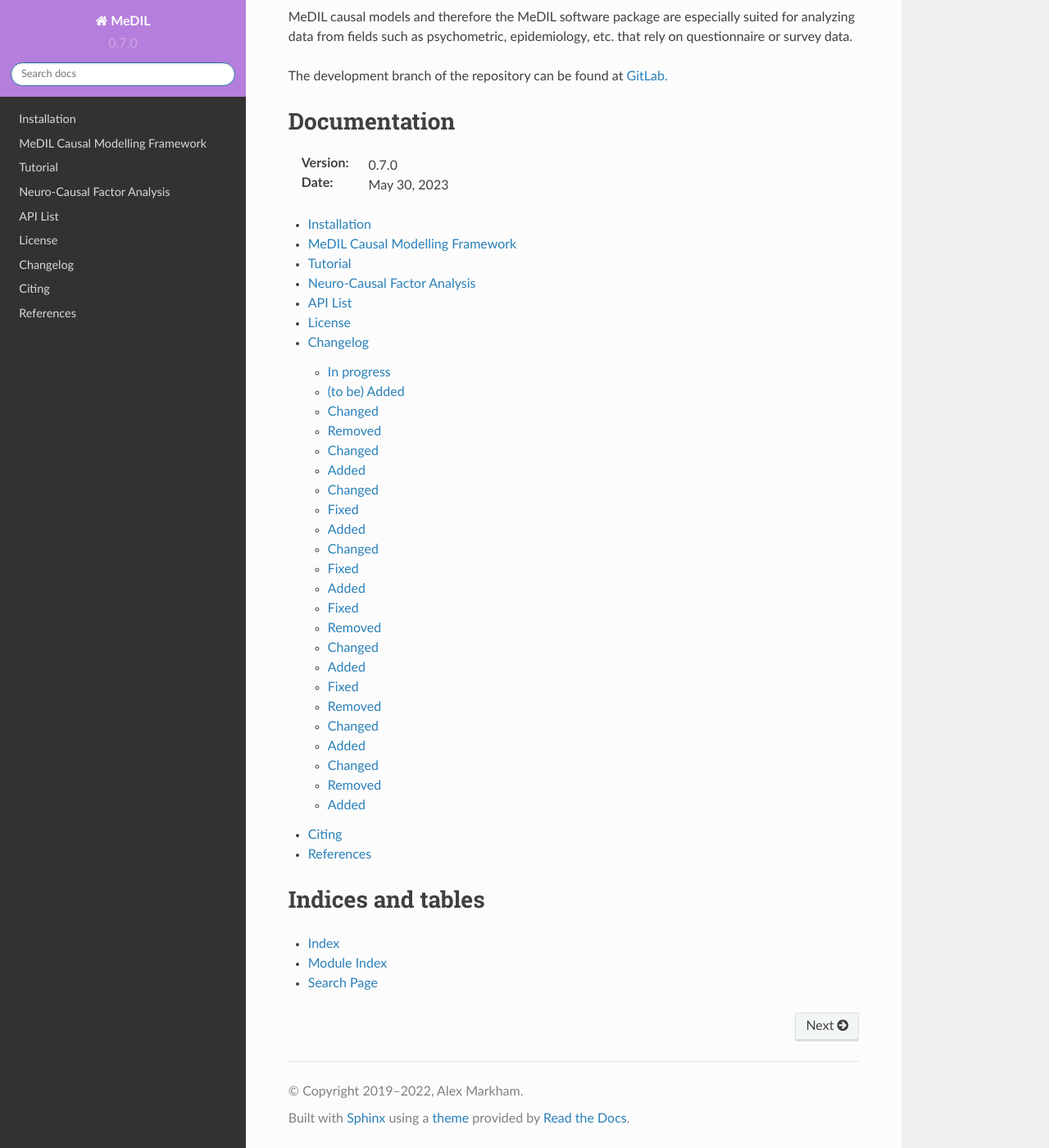
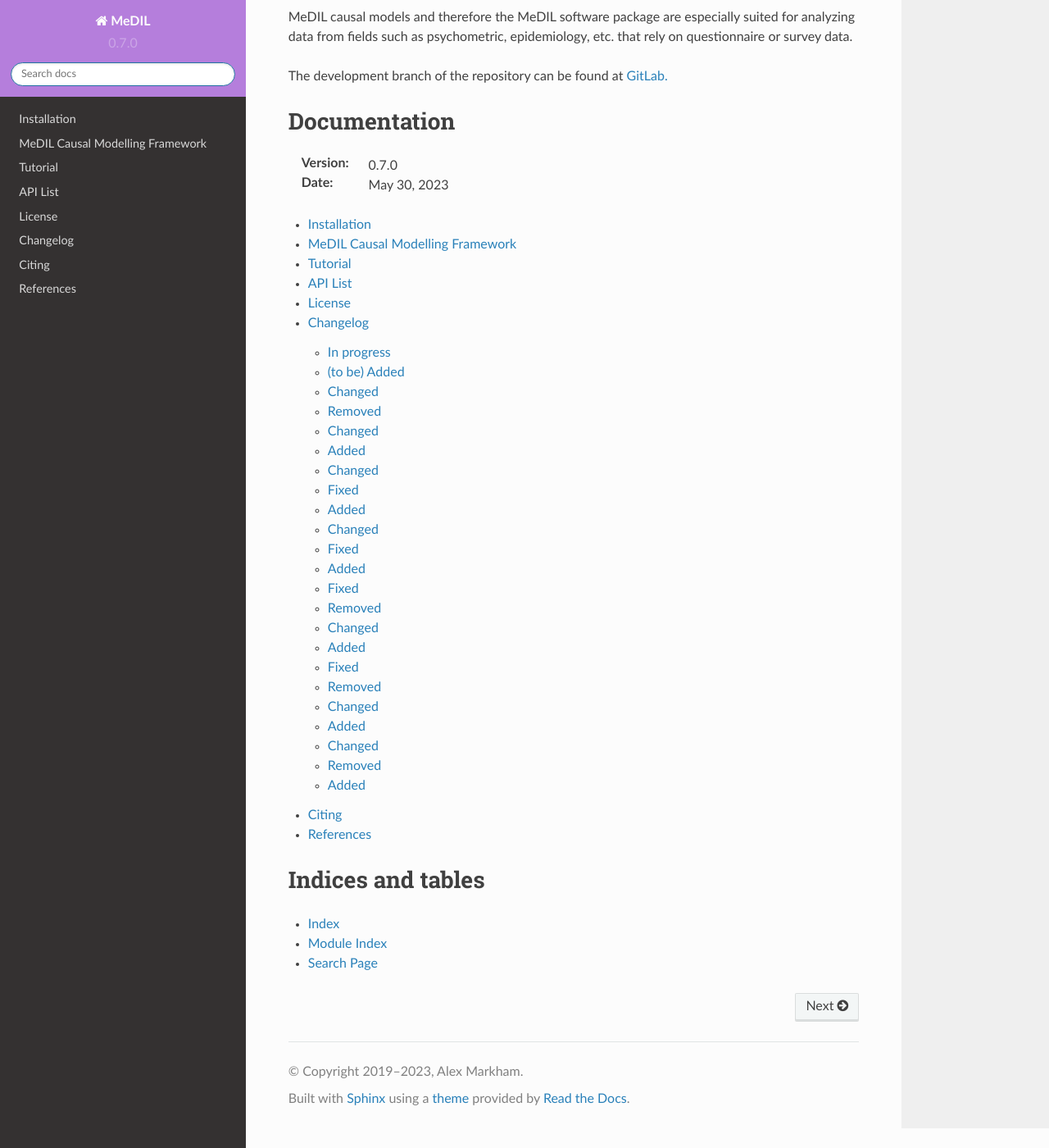
Before and after one commit to Alex-Markham/medil, a Sphinx documentation site: the page built from docs/index.rst, in a window 1280 px wide and 1400 px high, scrolled down 373 px. Shown: the whole window at 82% size. Built offline with Sphinx 7.4.7 and the Read the Docs theme 2.0.0, drawn with Linux system fonts in a browser that asks for light colours.

Commit message:
updating stuff to get website to compile

```diff
--- a/docs/conf.py
+++ b/docs/conf.py
@@ -20,7 +20,7 @@ import sphinx_rtd_theme
 
 # -- Project information -----------------------------------------------------
 project = "MeDIL"
-copyright = "2019–2022, Alex Markham"
+copyright = "2019–2023, Alex Markham"
 author = "Alex Markham"
 
 # The version info for the project you're documenting, acts as replacement for
--- a/docs/index.rst
+++ b/docs/index.rst
@@ -30,7 +30,6 @@ Documentation
    installation
    theory
    tutorial
-   ncfa
    apilist
    license
    changelog
```
Also changed, not shown: 1 other file.
